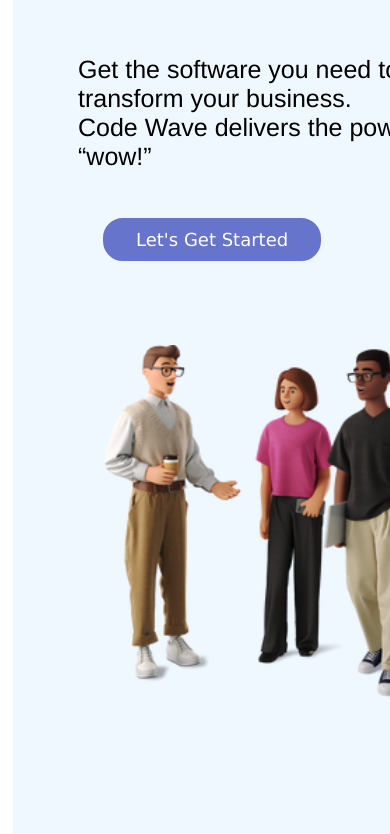
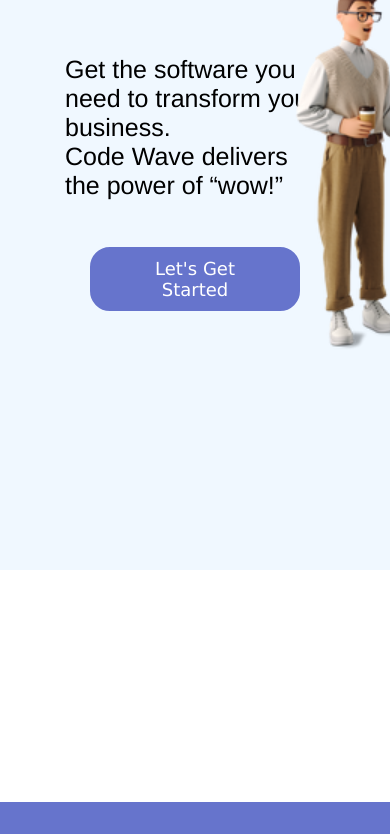
Before and after one commit to Itsamanjain/code-wave1, a plain HTML site: page index.html in a window 390 px wide. Shown: the part 460-1294 px from the top of the page. Drawn offline with Linux system fonts and the light colour scheme.

Commit message:
Add files via upload

```diff
--- a/style.css
+++ b/style.css
@@ -48,28 +48,11 @@ body {
 }
 
 .hero1 {
-  padding: 10% 20% 15% 10%;
-  margin: -30% -35% 10% 5%;
-  text-align: center;
-  zoom: 140%;
+  padding: 51px 206px 130px 91px;
+  margin: -270px 70px 155px 100px;
+  zoom: 150%;
+  text-align: right;
 }
-
-/* Media Query for Tablets */
-@media (max-width: 768px) {
-  .hero1 {
-    padding: 15% 15% 20% 15%;
-    margin: -10% 5% 5% 5%;
-  }
-}
-
-/* Media Query for Mobile Devices */
-@media (max-width: 480px) {
-  .hero1 {
-    padding: 20% 10% 25% 10%;
-    margin: -5% 5% 2% 5%;
-  }
-}
-
 h1 {
   display: flex;
   font-size: 70px;
@@ -79,18 +62,12 @@ h1 {
 }
 section {
   background-color: aliceblue;
-  padding: 40px 80px 13px -6px;
-
-  margin: 15px -147px 35px 13px;
-
 }
 .abcd {
   font-size: 25px;
-   padding: 0px 65px 9px;
-   font-family: "Franklin Gothic Medium", "Arial Narrow", Arial, sans-serif;
-
+  padding: 0px 65px 9px;
+  font-family: "Franklin Gothic Medium", "Arial Narrow", Arial, sans-serif;
 }
-
 
 footer {
   background-color: #6674cc;
```
